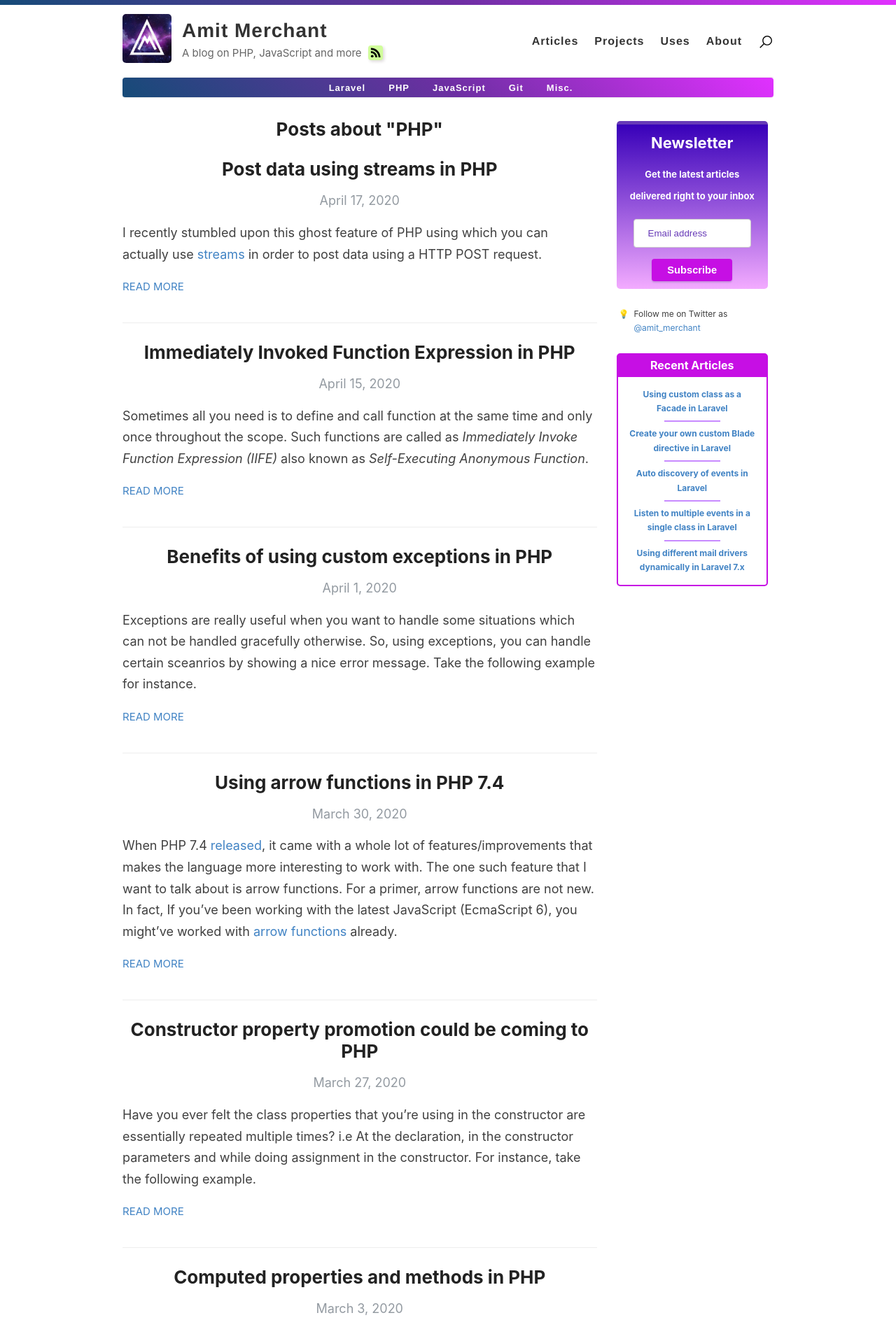
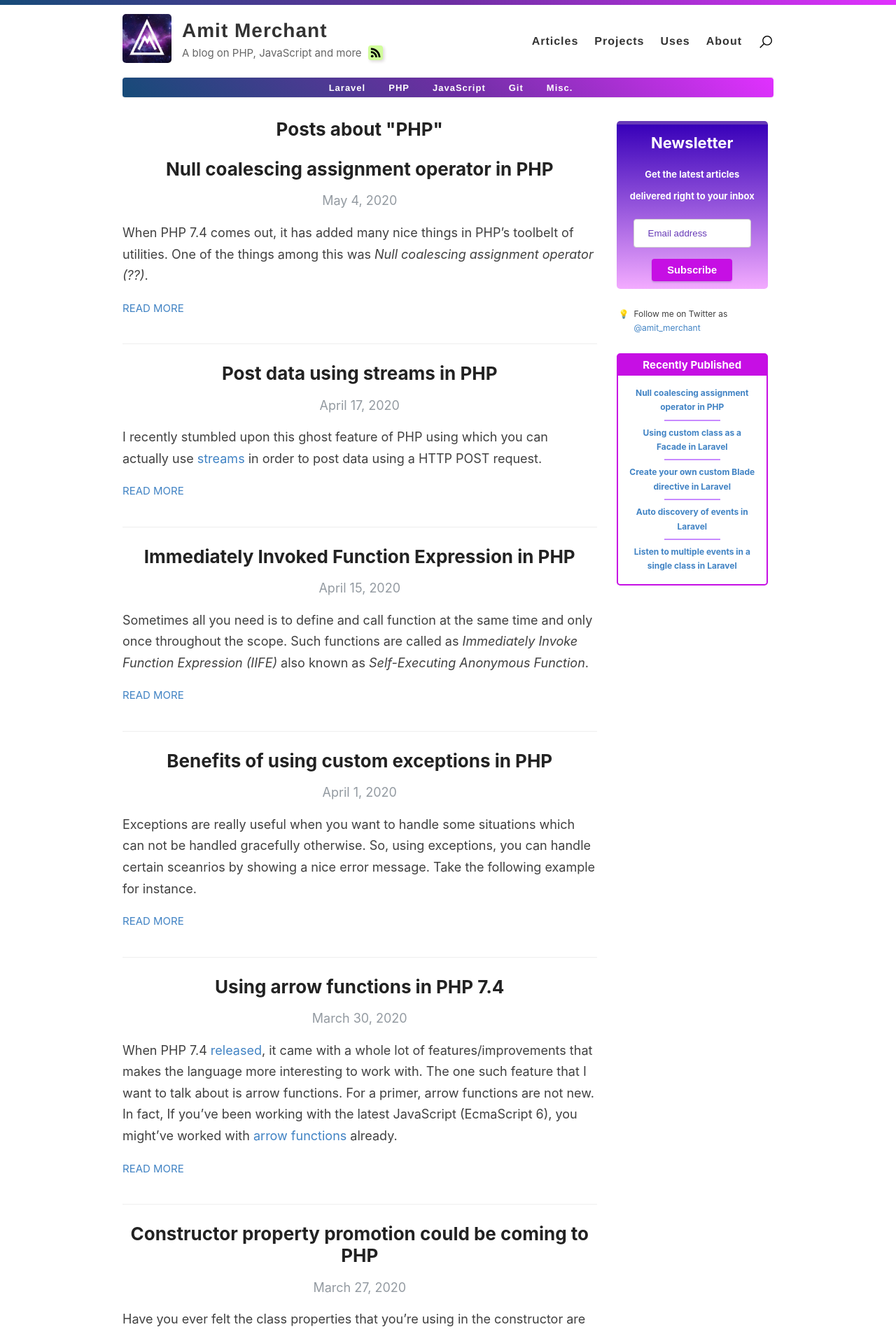
Before and after one commit to varunkumardev/amitmerchant1990.github.io, a Jekyll site: the page built from _pages/php.md, in a window 1280 px wide. Shown: the top 1907 px of the page at 70% size. Built offline with Jekyll 4.4.1, drawn with Linux system fonts in a browser that asks for light colours; comment, search, counter and statistics services are not loaded.

Commit message:
new post: Null coalescing assignment operator in PHP

````diff
--- a/_includes/recent_articles.html
+++ b/_includes/recent_articles.html
@@ -1,5 +1,5 @@
 <div class="recent-articles">
-    <h2>Recent Articles</h2>
+    <h2>Recently Published</h2>
     {% assign maxposts = 5 %}
     <ul class="post-list text-muted list-unstyled">
         {% for post in site.posts limit: maxposts %}
--- /dev/null
+++ b/_posts/2020-05-04-null-coalescing-assignment-operator-php.md
@@ -0,0 +1,54 @@
+---
+layout: post
+title: Null coalescing assignment operator in PHP
+image: /cdn/null-coalescing.png
+categories: [PHP]
+---
+
+When PHP 7.4 comes out, it has added many nice things in PHP's toolbelt of utilities. One of the things among this was *Null coalescing assignment operator (??)*.
+
+So basically, the operator can be used for the scenarios where you need to check if the variable is set or not before assigning it to an another variable. For instance, check the following code which you might be writing pre PHP 7.4 era.
+
+```php
+<?php
+// Pre PHP 7.4
+
+$user = [
+    'name' => 'Amit',
+    'job' => 'Developer'
+];
+
+
+if (!isset($user['job'])) {
+    $user['job'] = 'Blogger';
+}
+
+print_r($user);
+//Array([name] => Amit [job] => Developer)
+```
+
+The above code code can be reduced to following in PHP 7.4 by using null coalescing assignment operator like so.
+
+```php
+<?php
+// From PHP 7.4
+
+$user = [
+    'name' => 'Amit'
+];
+
+$user['job'] = $user['job'] ?? 'Blogger';
+
+print_r($user);
+//Array([name] => Amit [job] => Blogger)
+```
+
+Essentially, the null coalescing assignment operator returns its first operand if it exists and is not `NULL`; otherwise it returns its second operand.
+
+You can further make it more tidier by writing it as short-hand version like so.
+
+```php
+$user['job'] ??= 'Blogger';
+```
+
+As you can see in the example above, it’s now matter of just one line when you need to accomplish something like above. Looks pretty neat and clean, no?
--- a/index.html
+++ b/index.html
@@ -8,6 +8,7 @@ layout: default
     <div class="featured-articles-container">
       <h1>⚡ Featured Articles</h1>
 
+      <div>
         {% assign j = 0 %}
         {% for article in site.top_articles %}
           {% if j == 0 or j == 3 %}
@@ -23,6 +24,7 @@ layout: default
           {% endif %}
           {% assign j = j | plus:1 %}
         {% endfor %}
+      </div>
     </div>
     {% endif %}
 
--- a/style.scss
+++ b/style.scss
@@ -797,7 +797,7 @@ footer {
   margin: 8px;
 
   h2 {
-    font-size: 16px;
+    font-size: 15px;
     background: #c60fe4;
     margin: 0;
     color: #fff;
````
Lines whose indentation alone changed are shown as unchanged.
